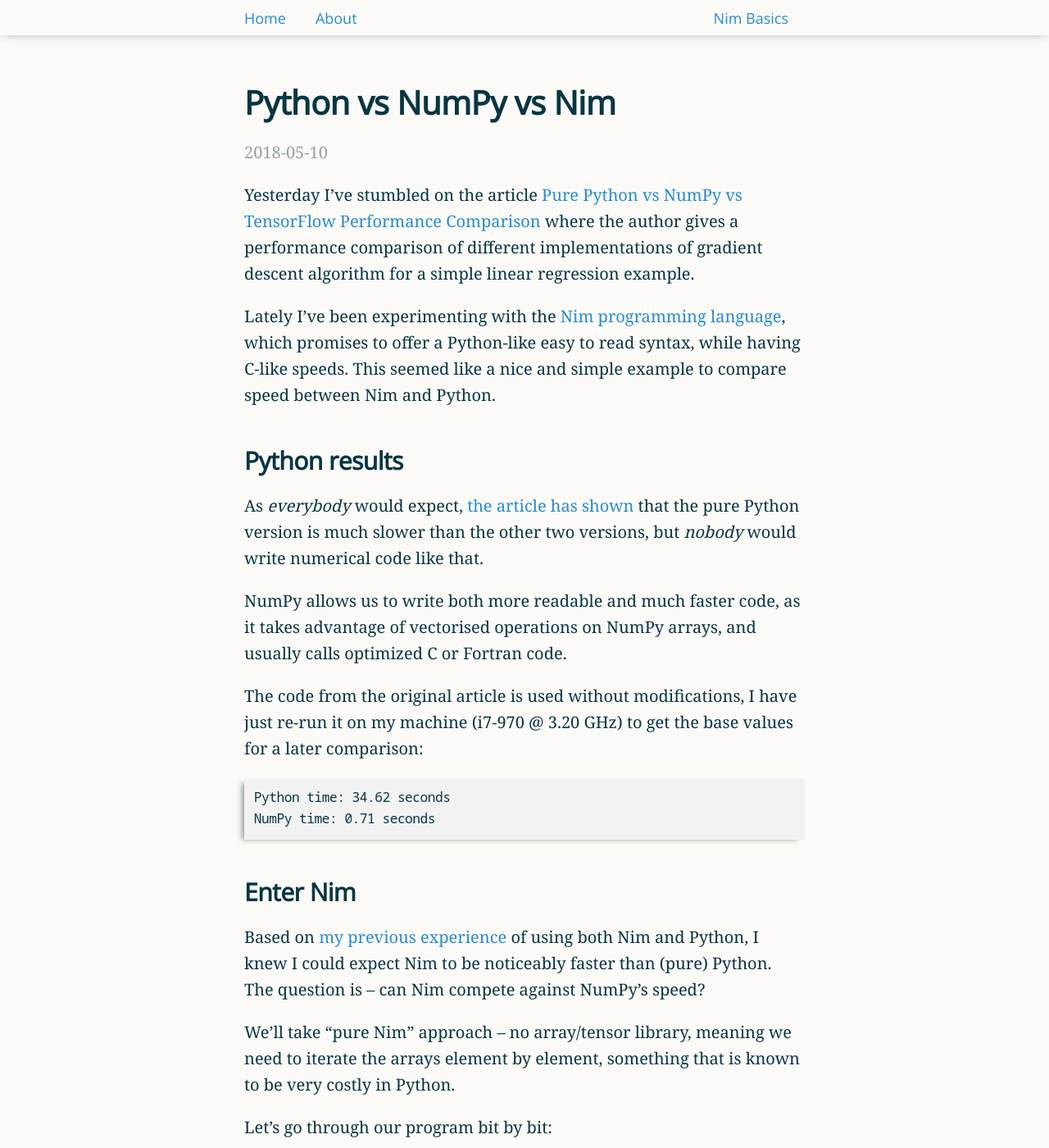
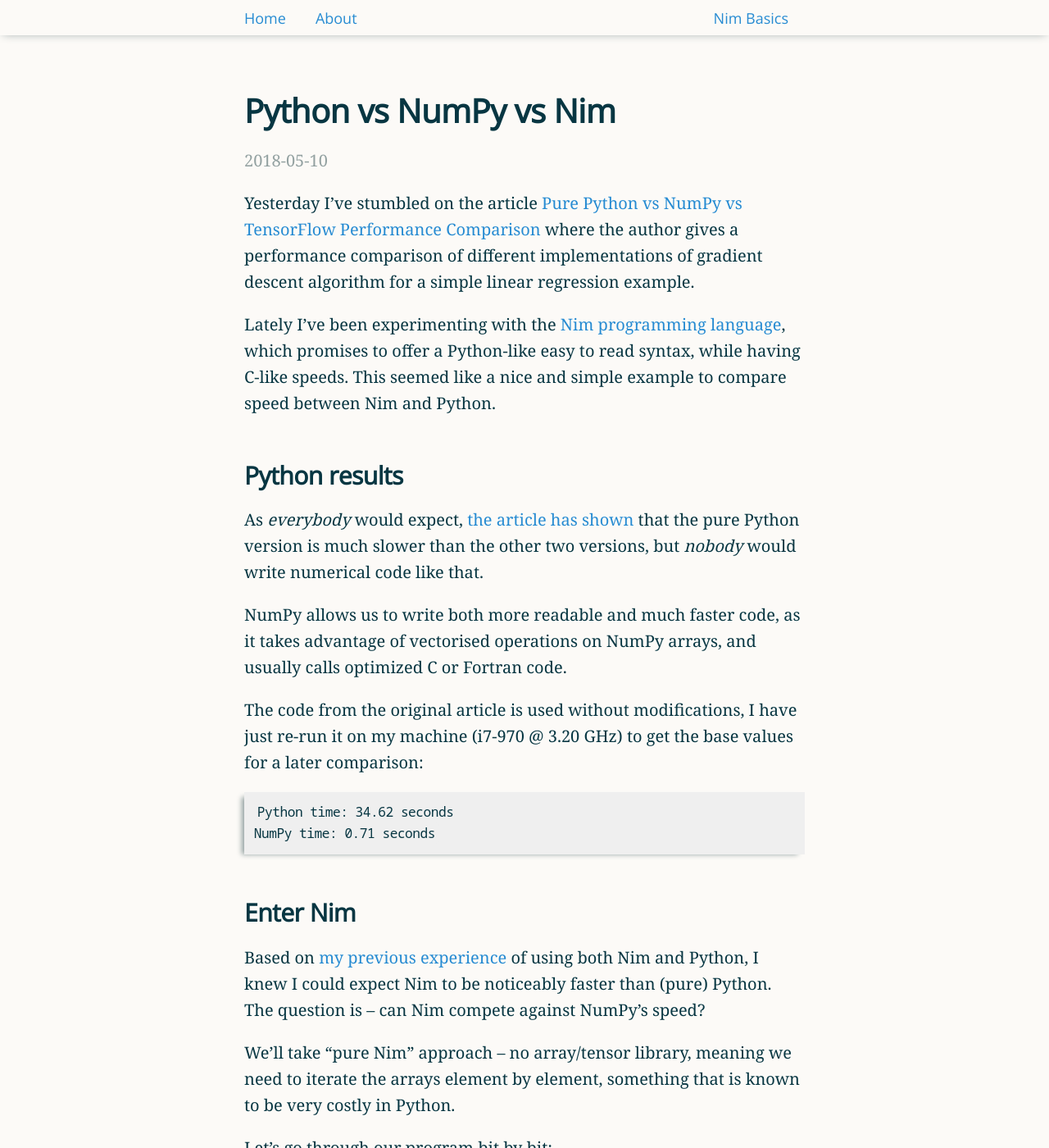
Before and after one commit to narimiran/narimiran.github.io, a Jekyll site: the page built from _posts/2018-05-10-python-numpy-nim.md, in a window 1280 px wide and 1400 px high. Shown: the whole window at 82% size. Built offline with Jekyll 4.4.1, drawn with Linux system fonts in a browser that asks for light colours.

Commit message:
minor styling changes

```diff
--- a/_sass/_base.scss
+++ b/_sass/_base.scss
@@ -11,7 +11,7 @@
 $heading-font-color: #cb4b16;
 $heading-background: #586e75;
 $light-gray: #93a1a1;
-$light: #f2f2f2;
+$light: #efefef;
 
 *,
 *::before,
--- a/_sass/_layout.scss
+++ b/_sass/_layout.scss
@@ -14,7 +14,7 @@
     font-weight: bold;
     font-family: $heading-font;
     line-height: 1.25;
-    margin-top: 1.5em;
+    margin-top: 1.75em;
     margin-bottom: 0.5em;
     letter-spacing: -0.5px;
     a,
@@ -53,11 +53,13 @@
     letter-spacing: -0.5px;
     background-color: $light;
     border-radius: 4px;
+    padding: 2px 4px 2px 4px;
 }
 div.highlight { // code block
     padding: 6px;
     box-shadow: -6px 3px 6px -3px $light-gray;
     font-size: 90%;
+    margin-bottom: 1.5em;
 }
 a,
 a:visited {
```
